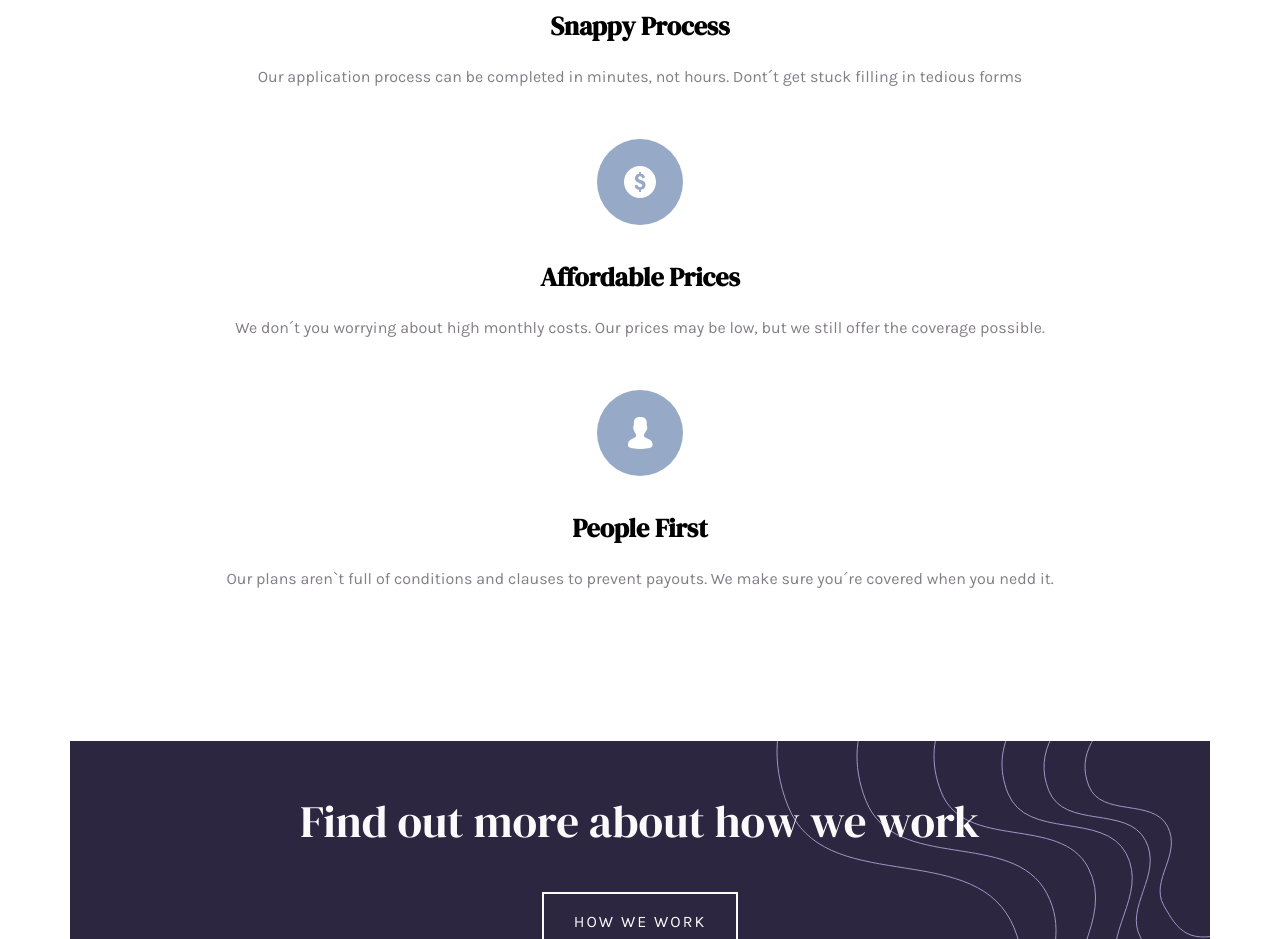
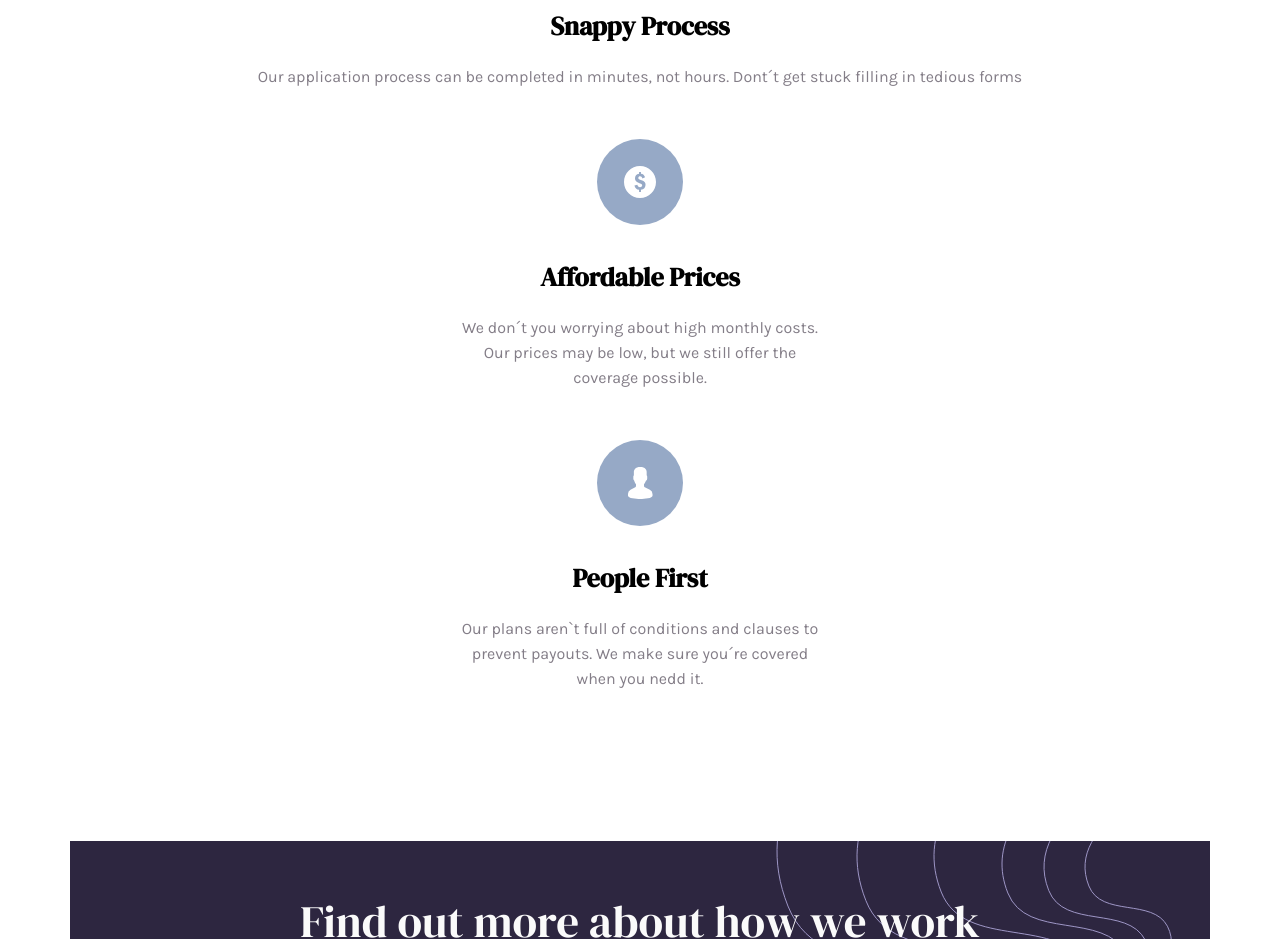
Before and after one commit to higor-costa/pagina-de-destino-insure, a React (Vite) app: page / in a window 1280 px wide. Shown: the part 1140-2079 px from the top of the page. Built offline with nearby package versions, Linux system fonts and the light colour scheme.

Commit message:
Adiciona ternário para definir classe dos cards

```diff
--- a/src/components/Main.jsx
+++ b/src/components/Main.jsx
@@ -23,7 +23,7 @@ const Main = () => {
             Dont´t get stuck filling in tedious forms
           </p>
         </div>
-        <div className={styles.card}>
+          <div className={`${desktop ? 'grid-4' : ''} ${styles.card}`}>
             <AffordablePrices className={styles.image} />
             <h4>Affordable Prices</h4>
             <p>
@@ -31,7 +31,7 @@ const Main = () => {
               low, but we still offer the coverage possible.
             </p>
           </div>
-        <div className={styles.card}>
+          <div className={`${desktop ? 'grid-4' : ''} ${styles.card}`}>
             <PeopleFirst className={styles.image} />
             <h4>People First</h4>
             <p>
```
Lines whose indentation alone changed are shown as unchanged.
